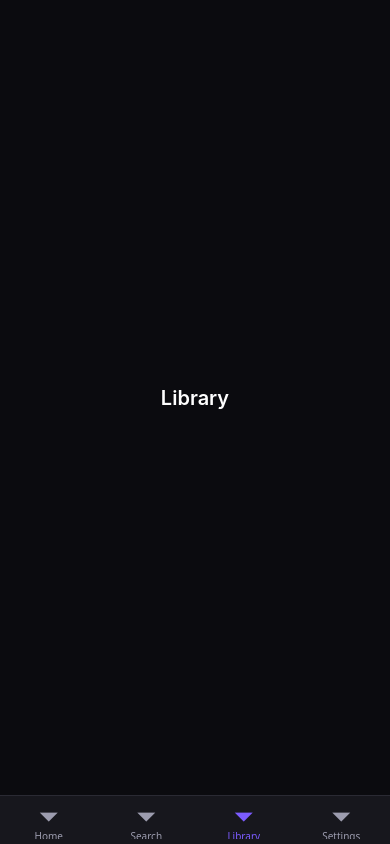
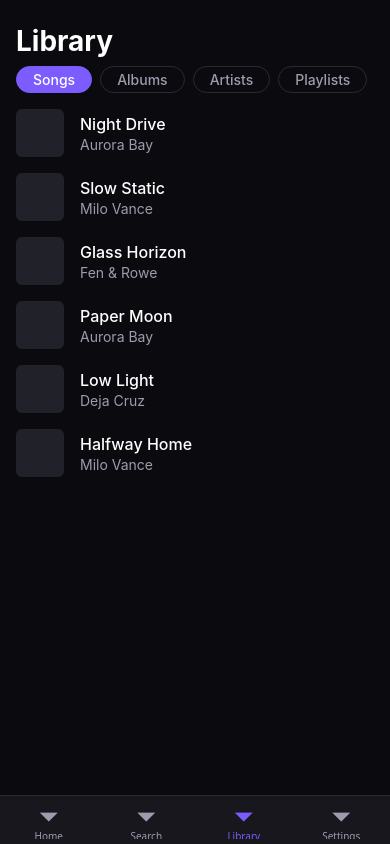
Before and after one commit to Prasad-Rathod/deeptune, a React Native app: screen /Library in a window 390 px wide. Built offline with nearby package versions, Linux system fonts and the light colour scheme.

Commit message:
feat: add EmptyState component, implement playlist details screen, and enhance Library and Search screens with new features

```diff
--- /dev/null
+++ b/src/components/EmptyState.tsx
@@ -0,0 +1,19 @@
+import { View, Text, StyleSheet } from 'react-native';
+import { theme } from '../theme';
+
+interface EmptyStateProps {
+  message: string;
+}
+
+export default function EmptyState({ message }: EmptyStateProps) {
+  return (
+    <View style={styles.container}>
+      <Text style={styles.message}>{message}</Text>
+    </View>
+  );
+}
+
+const styles = StyleSheet.create({
+  container: { flex: 1, alignItems: 'center', justifyContent: 'center', padding: theme.spacing.lg },
+  message: { color: theme.colors.textSecondary, fontSize: theme.typography.sizes.md, textAlign: 'center' },
+});
--- /dev/null
+++ b/src/data/library.ts
@@ -0,0 +1,24 @@
+import { mockSongs } from './songs';
+
+export interface Album {
+  id: string;
+  name: string;
+  artist: string;
+  songIds: string[];
+}
+
+export const mockAlbums: Album[] = [
+  { id: 'a1', name: 'Bay Nights', artist: 'Aurora Bay', songIds: ['1', '4'] },
+  { id: 'a2', name: 'Static & Noise', artist: 'Milo Vance', songIds: ['2', '6'] },
+  { id: 'a3', name: 'Horizons', artist: 'Fen & Rowe', songIds: ['3'] },
+];
+
+export interface Artist {
+  id: string;
+  name: string;
+}
+
+export const mockArtists: Artist[] = Array.from(new Set(mockSongs.map((s) => s.artist))).map((name) => ({
+  id: name,
+  name,
+}));
--- a/src/navigation/RootNavigator.tsx
+++ b/src/navigation/RootNavigator.tsx
@@ -1,7 +1,10 @@
 import { createNativeStackNavigator } from '@react-navigation/native-stack';
 import MainTabNavigator from './MainTabNavigator';
 import PlayerScreen from '../screens/PlayerScreen';
+import PlaylistDetailsScreen from '../screens/PlaylistDetailsScreen';
 import type { RootStackParamList } from './types';
+import { theme } from '../theme';
+import { mockPlaylists } from '../data/songs';
 
 const Stack = createNativeStackNavigator<RootStackParamList>();
 
@@ -10,6 +13,15 @@ export default function RootNavigator() {
     <Stack.Navigator>
       <Stack.Screen name="MainTabs" component={MainTabNavigator} options={{ headerShown: false }} />
       <Stack.Screen name="Player" component={PlayerScreen} options={{ presentation: 'modal', headerShown: false }} />
+      <Stack.Screen
+        name="PlaylistDetails"
+        component={PlaylistDetailsScreen}
+        options={({ route }) => ({
+          title: mockPlaylists.find((p) => p.id === route.params.playlistId)?.name ?? 'Playlist',
+          headerStyle: { backgroundColor: theme.colors.surface },
+          headerTintColor: theme.colors.textPrimary,
+        })}
+      />
     </Stack.Navigator>
   );
 }
--- a/src/navigation/types.ts
+++ b/src/navigation/types.ts
@@ -8,4 +8,5 @@ export type MainTabParamList = {
 export type RootStackParamList = {
   MainTabs: undefined;
   Player: { songId: string } | undefined;
+  PlaylistDetails: { playlistId: string };
 };
--- a/src/screens/LibraryScreen.tsx
+++ b/src/screens/LibraryScreen.tsx
@@ -1,15 +1,131 @@
-import { View, Text, StyleSheet } from 'react-native';
+import { useEffect, useState } from 'react';
+import { View, Text, FlatList, Pressable, ActivityIndicator, StyleSheet } from 'react-native';
+import { useNavigation } from '@react-navigation/native';
+import type { NativeStackNavigationProp } from '@react-navigation/native-stack';
+import type { RootStackParamList } from '../navigation/types';
 import { theme } from '../theme';
+import { mockSongs, mockPlaylists } from '../data/songs';
+import { mockAlbums, mockArtists } from '../data/library';
+import { usePlayer } from '../state/PlayerContext';
+import Header from '../components/Header';
+import SongRow from '../components/SongRow';
+
+type LibraryTab = 'songs' | 'albums' | 'artists' | 'playlists';
+type LibraryNavigationProp = NativeStackNavigationProp<RootStackParamList>;
+
+const TABS: { key: LibraryTab; label: string }[] = [
+  { key: 'songs', label: 'Songs' },
+  { key: 'albums', label: 'Albums' },
+  { key: 'artists', label: 'Artists' },
+  { key: 'playlists', label: 'Playlists' },
+];
 
 export default function LibraryScreen() {
+  const navigation = useNavigation<LibraryNavigationProp>();
+  const { playSong } = usePlayer();
+  const [activeTab, setActiveTab] = useState<LibraryTab>('songs');
+  const [isLoading, setIsLoading] = useState(true);
+
+  useEffect(() => {
+    const timer = setTimeout(() => setIsLoading(false), 400);
+    return () => clearTimeout(timer);
+  }, []);
+
   return (
     <View style={styles.container}>
-      <Text style={styles.title}>Library</Text>
+      <Header title="Library" />
+
+      <View style={styles.tabs}>
+        {TABS.map((tab) => (
+          <Pressable
+            key={tab.key}
+            onPress={() => setActiveTab(tab.key)}
+            style={[styles.tabChip, activeTab === tab.key && styles.tabChipActive]}
+          >
+            <Text style={[styles.tabLabel, activeTab === tab.key && styles.tabLabelActive]}>
+              {tab.label}
+            </Text>
+          </Pressable>
+        ))}
+      </View>
+
+      {isLoading ? (
+        <View style={styles.loadingContainer}>
+          <ActivityIndicator color={theme.colors.primary} size="large" />
+        </View>
+      ) : activeTab === 'songs' ? (
+        <FlatList
+          style={styles.list}
+          data={mockSongs}
+          keyExtractor={(item) => item.id}
+          renderItem={({ item }) => (
+            <SongRow title={item.title} artist={item.artist} onPress={() => playSong(item, mockSongs)} />
+          )}
+        />
+      ) : activeTab === 'albums' ? (
+        <FlatList
+          style={styles.list}
+          data={mockAlbums}
+          keyExtractor={(item) => item.id}
+          renderItem={({ item }) => <SongRow title={item.name} artist={item.artist} />}
+        />
+      ) : activeTab === 'artists' ? (
+        <FlatList
+          style={styles.list}
+          data={mockArtists}
+          keyExtractor={(item) => item.id}
+          renderItem={({ item }) => (
+            <SongRow
+              title={item.name}
+              artist={`${mockSongs.filter((s) => s.artist === item.name).length} songs`}
+            />
+          )}
+        />
+      ) : (
+        <FlatList
+          style={styles.list}
+          data={mockPlaylists}
+          keyExtractor={(item) => item.id}
+          renderItem={({ item }) => (
+            <SongRow
+              title={item.name}
+              artist={`${item.songIds.length} songs`}
+              onPress={() => navigation.navigate('PlaylistDetails', { playlistId: item.id })}
+            />
+          )}
+        />
+      )}
     </View>
   );
 }
 
 const styles = StyleSheet.create({
-  container: { flex: 1, alignItems: 'center', justifyContent: 'center', backgroundColor: theme.colors.background },
-  title: { fontSize: 20, fontWeight: '600', color: theme.colors.textPrimary },
+  container: { flex: 1, backgroundColor: theme.colors.background },
+  tabs: {
+    flexDirection: 'row',
+    paddingHorizontal: theme.spacing.md,
+    gap: theme.spacing.sm,
+    marginBottom: theme.spacing.sm,
+  },
+  tabChip: {
+    paddingHorizontal: theme.spacing.md,
+    paddingVertical: theme.spacing.xs,
+    borderRadius: theme.radius.full,
+    borderWidth: 1,
+    borderColor: theme.colors.border,
+  },
+  tabChipActive: {
+    backgroundColor: theme.colors.primary,
+    borderColor: theme.colors.primary,
+  },
+  tabLabel: {
+    color: theme.colors.textSecondary,
+    fontSize: theme.typography.sizes.sm,
+    fontWeight: theme.typography.weights.medium,
+  },
+  tabLabelActive: {
+    color: theme.colors.textPrimary,
+  },
+  loadingContainer: { flex: 1, alignItems: 'center', justifyContent: 'center' },
+  list: { flex: 1, paddingHorizontal: theme.spacing.md },
 });
--- /dev/null
+++ b/src/screens/PlaylistDetailsScreen.tsx
@@ -0,0 +1,40 @@
+import { View, FlatList, StyleSheet } from 'react-native';
+import { useRoute } from '@react-navigation/native';
+import type { RouteProp } from '@react-navigation/native';
+import type { RootStackParamList } from '../navigation/types';
+import { theme } from '../theme';
+import { mockSongs, mockPlaylists } from '../data/songs';
+import { usePlayer } from '../state/PlayerContext';
+import SongRow from '../components/SongRow';
+
+type PlaylistDetailsRouteProp = RouteProp<RootStackParamList, 'PlaylistDetails'>;
+
+export default function PlaylistDetailsScreen() {
+  const route = useRoute<PlaylistDetailsRouteProp>();
+  const { playSong } = usePlayer();
+  const playlist = mockPlaylists.find((p) => p.id === route.params.playlistId);
+
+  if (!playlist) return null;
+
+  const songs = playlist.songIds
+    .map((id) => mockSongs.find((s) => s.id === id))
+    .filter((song): song is (typeof mockSongs)[number] => Boolean(song));
+
+  return (
+    <View style={styles.container}>
+      <FlatList
+        style={styles.list}
+        data={songs}
+        keyExtractor={(item) => item.id}
+        renderItem={({ item }) => (
+          <SongRow title={item.title} artist={item.artist} onPress={() => playSong(item, songs)} />
+        )}
+      />
+    </View>
+  );
+}
+
+const styles = StyleSheet.create({
+  container: { flex: 1, backgroundColor: theme.colors.background },
+  list: { flex: 1, paddingHorizontal: theme.spacing.md, paddingTop: theme.spacing.md },
+});
--- a/src/screens/SearchScreen.tsx
+++ b/src/screens/SearchScreen.tsx
@@ -1,15 +1,60 @@
-import { View, Text, StyleSheet } from 'react-native';
+import { useMemo, useState } from 'react';
+import { View, TextInput, FlatList, StyleSheet } from 'react-native';
 import { theme } from '../theme';
+import { mockSongs } from '../data/songs';
+import { usePlayer } from '../state/PlayerContext';
+import SongRow from '../components/SongRow';
+import EmptyState from '../components/EmptyState';
 
 export default function SearchScreen() {
+  const [query, setQuery] = useState('');
+  const { playSong } = usePlayer();
+
+  const results = useMemo(() => {
+    const trimmed = query.trim().toLowerCase();
+    if (!trimmed) return [];
+    return mockSongs.filter(
+      (song) => song.title.toLowerCase().includes(trimmed) || song.artist.toLowerCase().includes(trimmed)
+    );
+  }, [query]);
+
   return (
     <View style={styles.container}>
-      <Text style={styles.title}>Search</Text>
+      <TextInput
+        style={styles.input}
+        placeholder="Search songs or artists"
+        placeholderTextColor={theme.colors.textSecondary}
+        value={query}
+        onChangeText={setQuery}
+        autoCorrect={false}
+      />
+
+      {query.trim() === '' ? (
+        <EmptyState message="Search for a song or artist" />
+      ) : results.length === 0 ? (
+        <EmptyState message={`No results for "${query}"`} />
+      ) : (
+        <FlatList
+          data={results}
+          keyExtractor={(item) => item.id}
+          renderItem={({ item }) => (
+            <SongRow title={item.title} artist={item.artist} onPress={() => playSong(item, results)} />
+          )}
+        />
+      )}
     </View>
   );
 }
 
 const styles = StyleSheet.create({
-  container: { flex: 1, alignItems: 'center', justifyContent: 'center', backgroundColor: theme.colors.background },
-  title: { fontSize: 20, fontWeight: '600', color: theme.colors.textPrimary },
+  container: { flex: 1, backgroundColor: theme.colors.background, padding: theme.spacing.md },
+  input: {
+    backgroundColor: theme.colors.surface,
+    borderRadius: theme.radius.md,
+    paddingHorizontal: theme.spacing.md,
+    paddingVertical: theme.spacing.sm,
+    color: theme.colors.textPrimary,
+    fontSize: theme.typography.sizes.md,
+    marginBottom: theme.spacing.md,
+  },
 });
```
